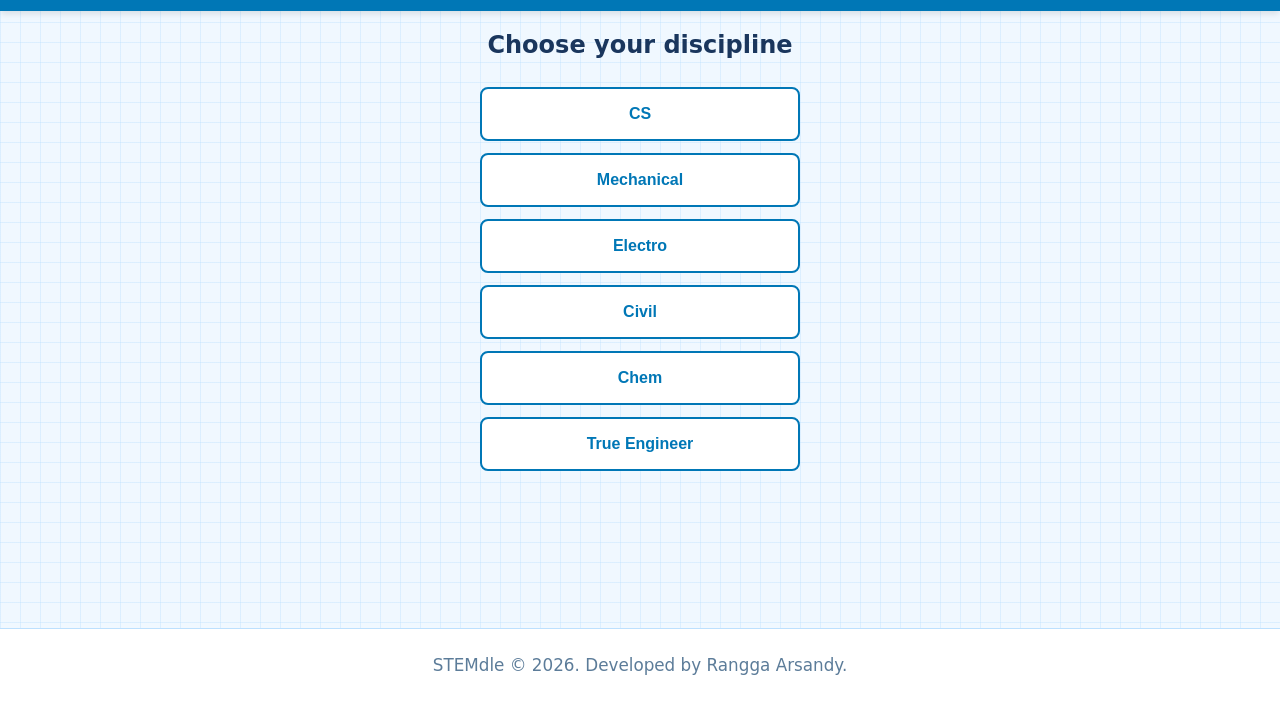
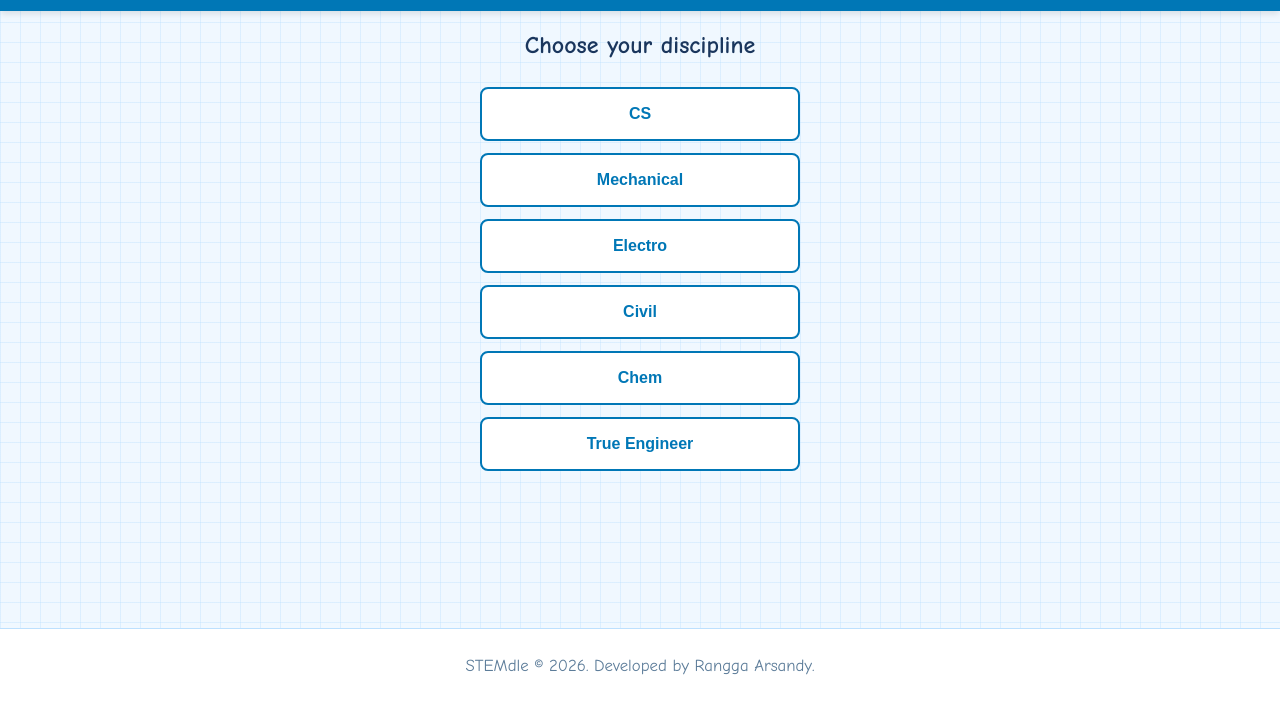
Before and after one commit to gothitbytrucksotruckman/STEMdle, a website: page index.html in a window 1280 px wide. Shown: the part 98-800 px from the top of the page. Drawn offline with Linux system fonts and the light colour scheme.

Commit message:
FONT FIX BEFORE SLEEP

```diff
--- a/index.html
+++ b/index.html
@@ -13,7 +13,7 @@
     </head>
     <style>
         body {
-            font-family: "Brush Script MT", cursive;
+            font-family: Comic Sans MS, sans-serif;
         }
     </style>
     <body>
```
